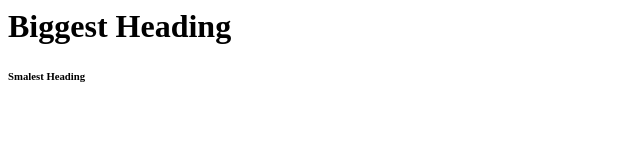
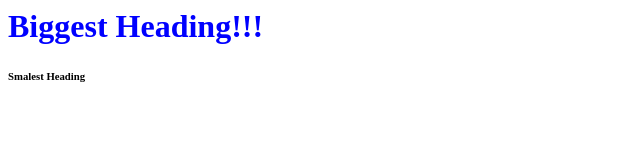
Before and after one commit to jrobledod/html_css, a plain HTML site: page headings.html in a window 1280 px wide. Shown: the whole page, without its empty margins (0-640 px from the left). Drawn offline with Linux system fonts and the light colour scheme.

Commit message:
Fix merge conflict

```diff
--- a/headings.html
+++ b/headings.html
@@ -2,7 +2,7 @@
 	<html lang="en">
 	<head>
 		<title>Headings</title>
-		<h1>Biggest Heading</h1>
+		<h1 style="color: blue;">Biggest Heading!!!</h1>
 		<h6>Smalest Heading</h6>
 	</head>
 	</html>
```
